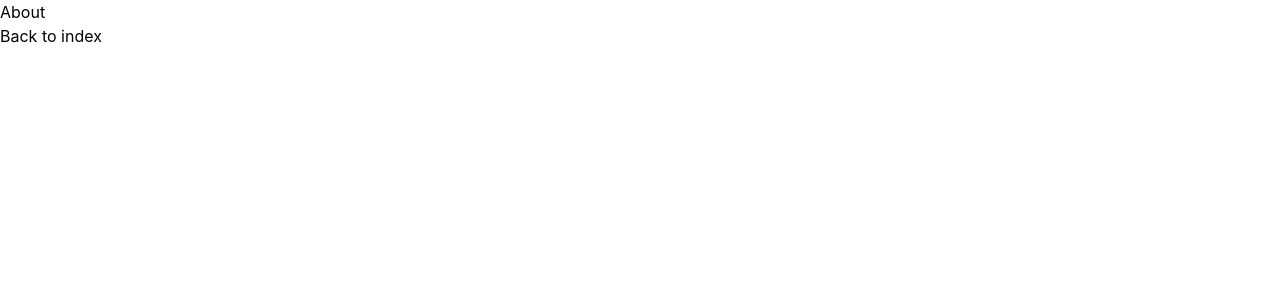
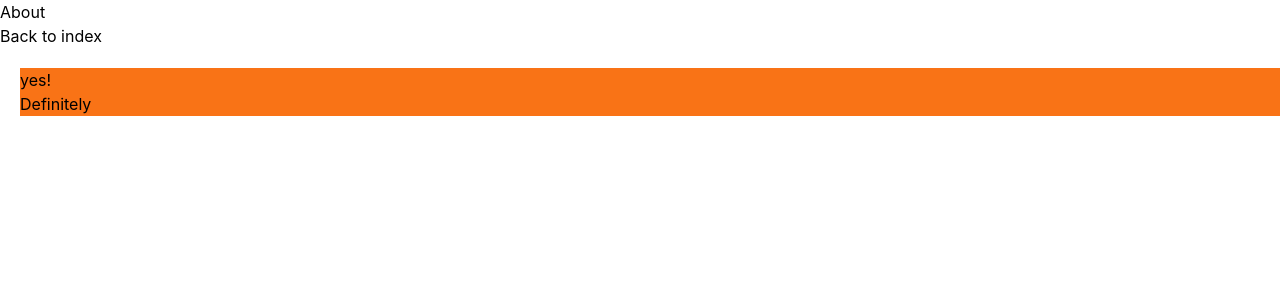
Before and after one commit to ihabotaleb/personal-website, a Next.js app: page /about in a window 1280 px wide. Shown: the top 300 px of the page. Built offline with nearby package versions, Linux system fonts and the light colour scheme.

Commit message:
Add base dragable

```diff
--- a/package.json
+++ b/package.json
@@ -5,6 +5,7 @@
   "scripts": {
     "dev": "next dev",
     "build": "next build",
+    "export": "next export",
     "start": "next start",
     "lint": "next lint",
     "pretty": "yarn prettier --write ."
@@ -16,6 +17,7 @@
     "prettier": "^2.6.2",
     "react": "18.1.0",
     "react-dom": "18.1.0",
+    "react-draggable": "^4.4.5",
     "tailwindcss": "^3.0.24",
     "usehooks-ts": "^2.5.1"
   },
--- a/pages/about.tsx
+++ b/pages/about.tsx
@@ -1,6 +1,7 @@
 import type { NextPage } from "next";
 import Head from "next/head";
 import Link from "next/link";
+import Draggable from 'react-draggable';
 
 const About:NextPage = () => {
     return (
@@ -11,8 +12,24 @@ const About:NextPage = () => {
             <main>
                 <h1>About</h1>
                 <Link href="/">Back to index</Link>
+
+                <div className="w-[100vw] h-[100vh]">
+                <Draggable
+                    // axis="y"
+                    defaultPosition={{x: 20, y: 20}}  >
+                    <div className="bg-orange-500 ">
+                        <p>
+                            yes!
+                        </p>
+                        <h3>
+                            Definitely
+                        </h3>
+                    </div>
+                </Draggable>
+                </div>
             </main>
         </div>
+
     );
 };
 
--- a/pages/index.tsx
+++ b/pages/index.tsx
@@ -1,22 +1,27 @@
 import type { NextPage } from "next";
 import Head from "next/head";
 import Link from "next/link";
+import { useWindowSize } from "usehooks-ts";
 
 const Home: NextPage = () => {
 
+  const { width, height } = useWindowSize();
+
+  // TODO: Add responsive offsets
+  let svgXStartOffset = (height > width) ? 47.5 : 48.5;
 
   return (
     <div>
       <Head>
         <title>Ibrahim Abotaleb</title>
         <meta name="description" content="Personal website for Ibrahim Abotaleb" />
+	      <meta name="theme-color" content="#7b1d06" />
       </Head>
       <main>
         <div className="behind grid grid-cols-6 grid-rows-6 w-[100vw] h-[100vh]">
-          {/* <div className="col-start-3 col-end-5 row-start-3 row-end-5"> */}
           <div className="col-start-1 col-end-7 row-start-1 row-end-7">
             <svg width="100%" height="100%">
-              <svg x="47%" y="50%" overflow="visible">
+              <svg x={"" + svgXStartOffset + "%"} y="50%" overflow="visible">
                 <g transform="rotate(12)">
                   <ellipse cx={0} cy={0} rx={170} ry={100} fill="none" stroke="black" />
                 </g>
--- a/styles/globals.css
+++ b/styles/globals.css
@@ -60,3 +60,9 @@ a:hover {
   height:  33%;
   z-index: 0;
 }
+
+moveBox {
+  position: absolute;
+  cursor: move;
+  margin: auto;
+}
```
Also changed, not shown: 2 other files (tests, documents, lock files or other folders).
